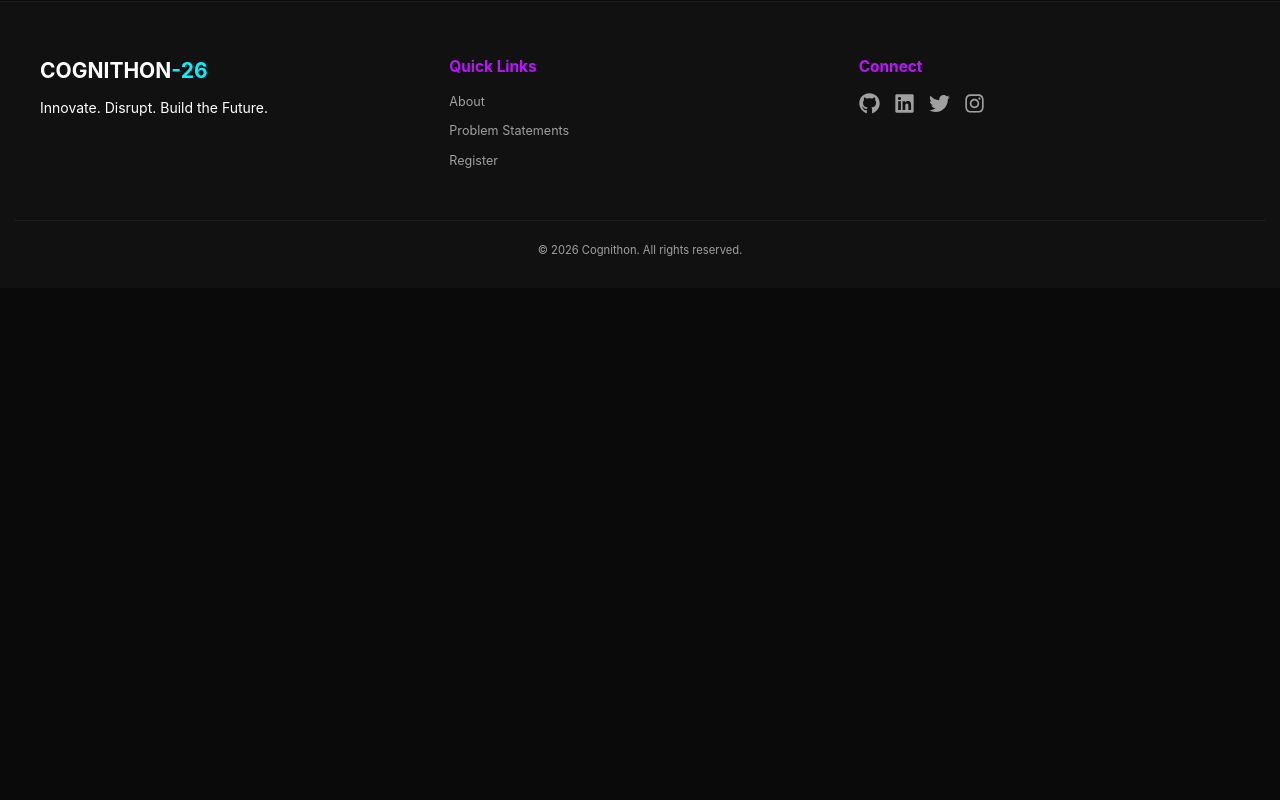
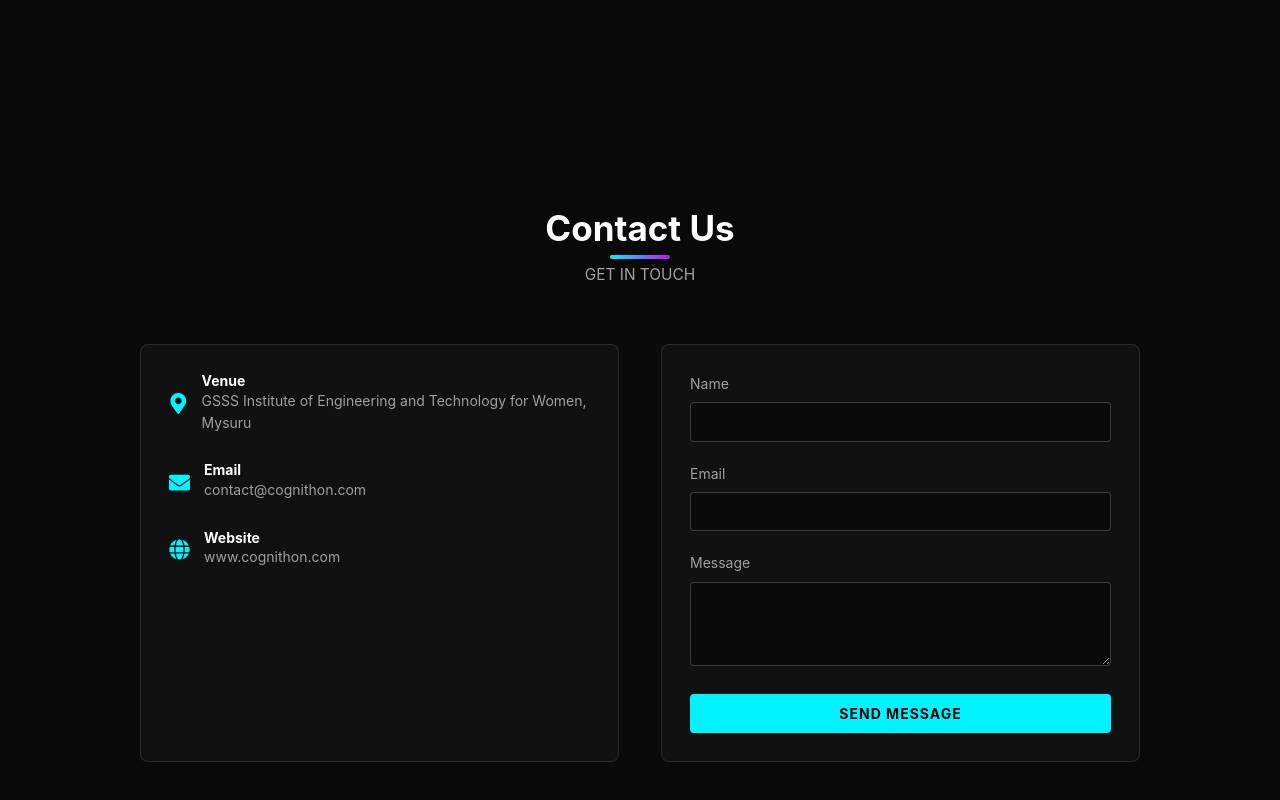
Before and after one commit to chandanaputtaswamy/Cognithon-26, a React (Vite) app: page / in a window 1280 px wide. Shown: the part 7060-7860 px from the top of the page. Before the commit the page ends 7348 px from the top, so only its background shows below. Built offline with nearby package versions, Linux system fonts and the light colour scheme.

Commit message:
feat: convert to single-page application with hash-based navigation

```diff
--- a/src/App.tsx
+++ b/src/App.tsx
@@ -3,8 +3,6 @@
 import Footer from './components/Footer';
 import Home from './pages/Home';
 import Register from './pages/Register';
-import ProblemStatements from './pages/ProblemStatements';
-import Contact from './pages/Contact';
 import ScrollToHash from './components/ScrollToHash';
 
 import Background from './components/Background';
@@ -20,8 +18,6 @@
           <Routes>
             <Route path="/" element={<Home />} />
             <Route path="/register" element={<Register />} />
-            <Route path="/problems" element={<ProblemStatements />} />
-            <Route path="/contact" element={<Contact />} />
           </Routes>
         </main>
         <Footer />
--- /dev/null
+++ b/src/components/ContactSection.tsx
@@ -0,0 +1,86 @@
+import { useState, type FormEvent } from 'react';
+import Section from './Section';
+import { FaEnvelope, FaMapMarkerAlt, FaGlobe } from 'react-icons/fa';
+
+const ContactSection = () => {
+    const [formData, setFormData] = useState({ name: '', email: '', message: '' });
+
+    const handleSubmit = (e: FormEvent) => {
+        e.preventDefault();
+        alert('Message sent! (Demo)');
+    };
+
+    return (
+        <Section id="contact" title="Contact Us" subtitle="GET IN TOUCH">
+            <div style={{ display: 'grid', gridTemplateColumns: 'repeat(auto-fit, minmax(300px, 1fr))', gap: '3rem', maxWidth: '1000px', margin: '0 auto' }}>
+
+                {/* Contact Info */}
+                <div style={{ background: 'var(--bg-card)', padding: '2rem', borderRadius: '8px', border: '1px solid rgba(255,255,255,0.1)' }}>
+                    <div style={{ display: 'flex', alignItems: 'center', gap: '1rem', marginBottom: '2rem' }}>
+                        <FaMapMarkerAlt style={{ color: 'var(--color-primary)', fontSize: '1.5rem' }} />
+                        <div>
+                            <h4 style={{ margin: 0 }}>Venue</h4>
+                            <p style={{ color: 'var(--text-muted)' }}>GSSS Institute of Engineering and Technology for Women, Mysuru</p>
+                        </div>
+                    </div>
+
+                    <div style={{ display: 'flex', alignItems: 'center', gap: '1rem', marginBottom: '2rem' }}>
+                        <FaEnvelope style={{ color: 'var(--color-primary)', fontSize: '1.5rem' }} />
+                        <div>
+                            <h4 style={{ margin: 0 }}>Email</h4>
+                            <p style={{ color: 'var(--text-muted)' }}>contact@cognithon.com</p>
+                        </div>
+                    </div>
+
+                    <div style={{ display: 'flex', alignItems: 'center', gap: '1rem' }}>
+                        <FaGlobe style={{ color: 'var(--color-primary)', fontSize: '1.5rem' }} />
+                        <div>
+                            <h4 style={{ margin: 0 }}>Website</h4>
+                            <p style={{ color: 'var(--text-muted)' }}>www.cognithon.com</p>
+                        </div>
+                    </div>
+                </div>
+
+                {/* Contact Form */}
+                <form onSubmit={handleSubmit} style={{ background: 'var(--bg-card)', padding: '2rem', borderRadius: '8px', border: '1px solid rgba(255,255,255,0.1)' }}>
+                    <div style={{ marginBottom: '1.5rem' }}>
+                        <label style={{ display: 'block', marginBottom: '0.5rem', color: 'var(--text-muted)' }}>Name</label>
+                        <input
+                            type="text"
+                            required
+                            style={{ width: '100%', padding: '0.8rem', background: 'var(--bg-dark)', border: '1px solid rgba(255,255,255,0.2)', color: 'white', borderRadius: '4px' }}
+                            value={formData.name}
+                            onChange={e => setFormData({ ...formData, name: e.target.value })}
+                        />
+                    </div>
+
+                    <div style={{ marginBottom: '1.5rem' }}>
+                        <label style={{ display: 'block', marginBottom: '0.5rem', color: 'var(--text-muted)' }}>Email</label>
+                        <input
+                            type="email"
+                            required
+                            style={{ width: '100%', padding: '0.8rem', background: 'var(--bg-dark)', border: '1px solid rgba(255,255,255,0.2)', color: 'white', borderRadius: '4px' }}
+                            value={formData.email}
+                            onChange={e => setFormData({ ...formData, email: e.target.value })}
+                        />
+                    </div>
+
+                    <div style={{ marginBottom: '1.5rem' }}>
+                        <label style={{ display: 'block', marginBottom: '0.5rem', color: 'var(--text-muted)' }}>Message</label>
+                        <textarea
+                            rows={4}
+                            required
+                            style={{ width: '100%', padding: '0.8rem', background: 'var(--bg-dark)', border: '1px solid rgba(255,255,255,0.2)', color: 'white', borderRadius: '4px' }}
+                            value={formData.message}
+                            onChange={e => setFormData({ ...formData, message: e.target.value })}
+                        />
+                    </div>
+
+                    <button type="submit" className="btn btn-primary" style={{ width: '100%', padding: '0.8rem', cursor: 'pointer', borderRadius: '4px', fontWeight: 'bold' }}>Send Message</button>
+                </form>
+            </div>
+        </Section>
+    );
+};
+
+export default ContactSection;
--- a/src/components/Navbar.tsx
+++ b/src/components/Navbar.tsx
@@ -29,9 +29,9 @@
         { title: 'Home', path: '/' },
         { title: 'About', path: '/#about' },
         { title: 'Problems', path: '/#problems' },
-        { title: 'Timeline', path: '/#timeline' },
+        { title: 'Timeline', path: '/#schedule' },
         { title: 'FAQ', path: '/#faq' },
-        { title: 'Contact', path: '/contact' }
+        { title: 'Contact', path: '/#contact' }
     ];
 
     return (
--- a/src/components/ScrollToHash.tsx
+++ b/src/components/ScrollToHash.tsx
@@ -6,10 +6,13 @@
 
     useEffect(() => {
         if (hash) {
-            const element = document.getElementById(hash.replace("#", ""));
+            const id = hash.replace("#", "");
+            const element = document.getElementById(id);
             if (element) {
                 element.scrollIntoView({ behavior: "smooth", block: "start" });
             }
+        } else {
+            window.scrollTo({ top: 0, behavior: 'smooth' });
         }
     }, [hash]);
 
--- a/src/pages/Home.tsx
+++ b/src/pages/Home.tsx
@@ -12,6 +12,7 @@
 import Coordinators from '../components/Coordinators';
 import Guidelines from '../components/Guidelines';
 import FAQ from '../components/FAQ';
+import ContactSection from '../components/ContactSection';
 
 const Home = () => {
     return (
@@ -229,11 +230,11 @@
                 </div>
             </Section>
 
-            <Section id="team">
+            <Section id="team" title="Meet the Team" subtitle="THE MINDS BEHIND COGNITHON">
                 <Coordinators />
             </Section>
 
-
+            <ContactSection />
         </div>
     );
 };
```
